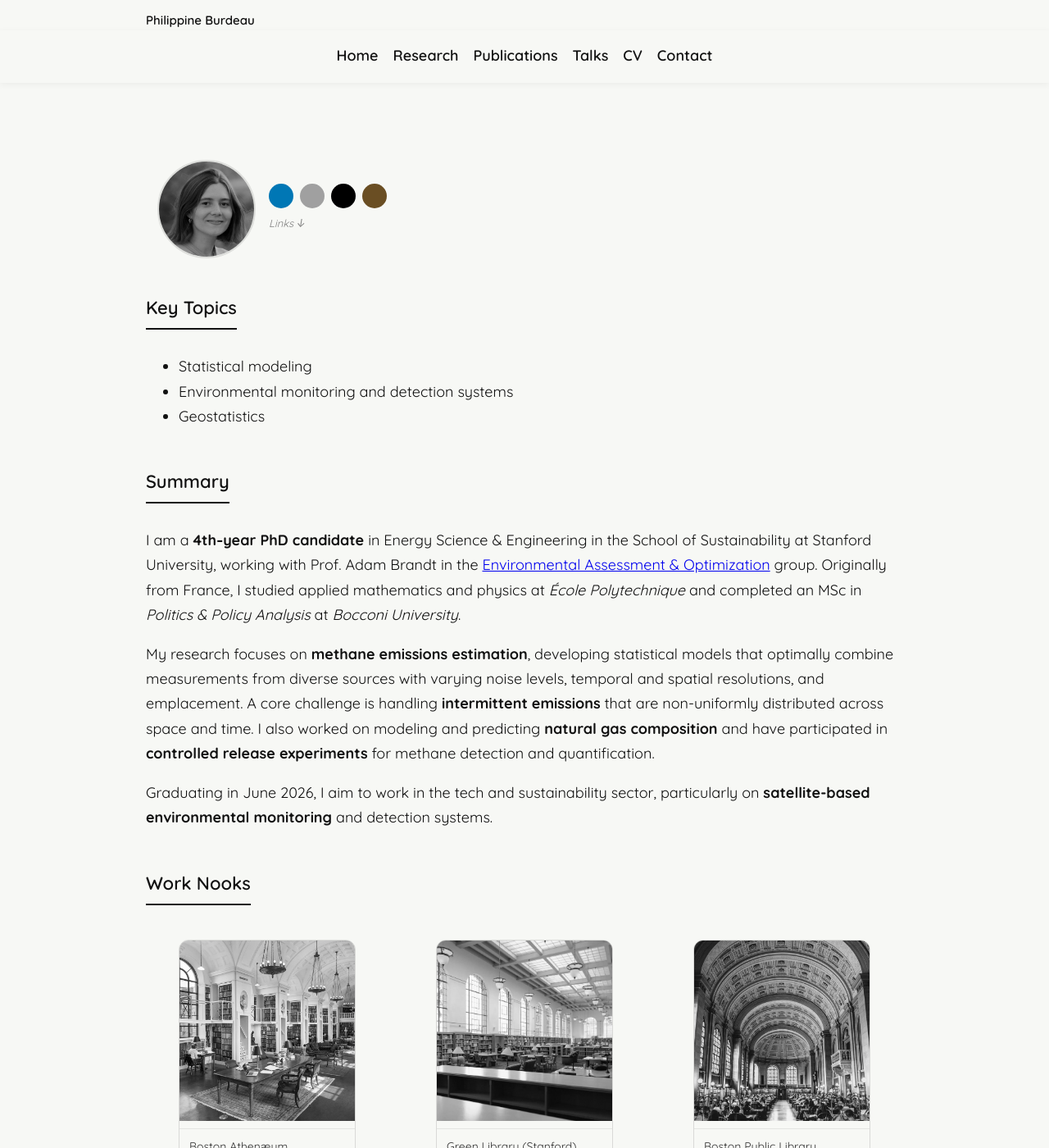
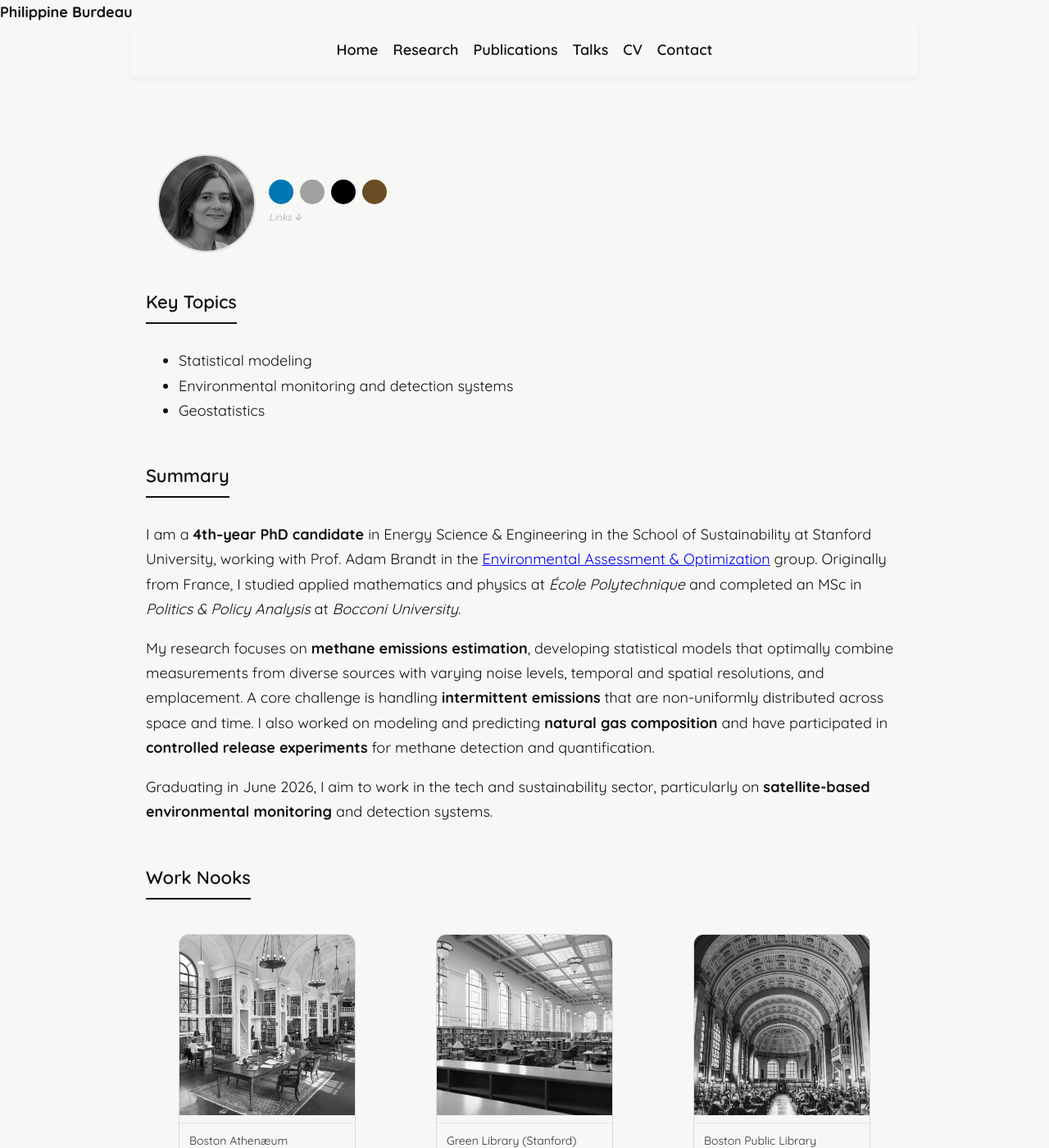
Before and after one commit to pburdeau/pburdeau.github.io, a Jekyll site: the page built from index.md, in a window 1280 px wide and 1400 px high. Shown: the whole window at 82% size. Built offline with Jekyll 4.4.1, drawn with Linux system fonts in a browser that asks for light colours.

Commit message:
Refactor header styles and site navigation layout
Updated header name styles and adjusted site navigation padding and shadow for better layout.

```diff
--- a/assets/css/style.css
+++ b/assets/css/style.css
@@ -34,24 +34,25 @@ body {
     background-color: var(--bg);
 }
 
-/* Header name in top left */
-.header-name {
-    font-size: 15px;
-    font-weight: 600;
-    color: var(--ink);
-    padding: 12px 18px 0;
-    max-width: 960px;
-    margin: 0 auto;
-}
-
 /* Sticky position for the entire header menu */
 .site-nav {
     display: flex;
     gap: 18px;
     justify-content: center;
+    align-items: center;
     flex-wrap: wrap;
-    padding: 16px 0;
-    box-shadow: 0 2px 8px rgba(0, 0, 0, 0.05); /* Added subtle shadow for depth */
+    padding: 16px 18px;
+    box-shadow: 0 2px 8px rgba(0, 0, 0, 0.05);
+    max-width: 960px;
+    margin: 0 auto;
+}
+
+/* Header name in navigation bar */
+.header-name {
+    font-size: 18px;
+    font-weight: 700;
+    color: var(--ink);
+    margin-right: auto;
 }
 
 /* Ensure menu items stay in place while scrolling */
@@ -167,11 +168,11 @@ body {
 
 /* Social note styling */
 .social-note {
-    font-size: 13px;
-    color: #666;
-    margin-top: 8px;
+    font-size: 12px;
+    color: #888;
+    margin-top: 6px;
     font-style: italic;
-    opacity: 0.8;
+    opacity: 0.7;
 }
 
 .h2, .section-title {
```
